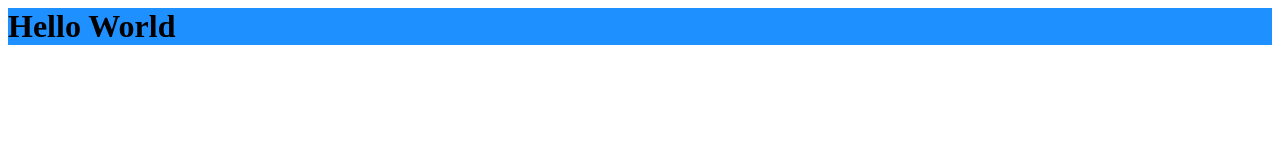
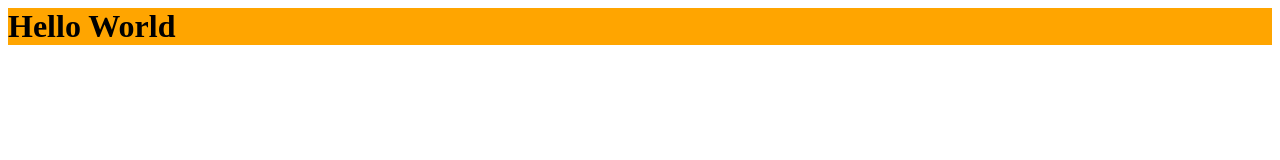
Before and after one commit to andrestaffe/nginx, a plain HTML site: page index.html in a window 1280 px wide. Drawn offline with Linux system fonts and the light colour scheme.

Commit message:
Update index.html

```diff
--- a/index.html
+++ b/index.html
@@ -1,3 +1,3 @@
 <html>
-<h1 style="background-color:DodgerBlue;">Hello World</h1>
+<h1 style="background-color:Orange;">Hello World</h1>
 </html>
```
